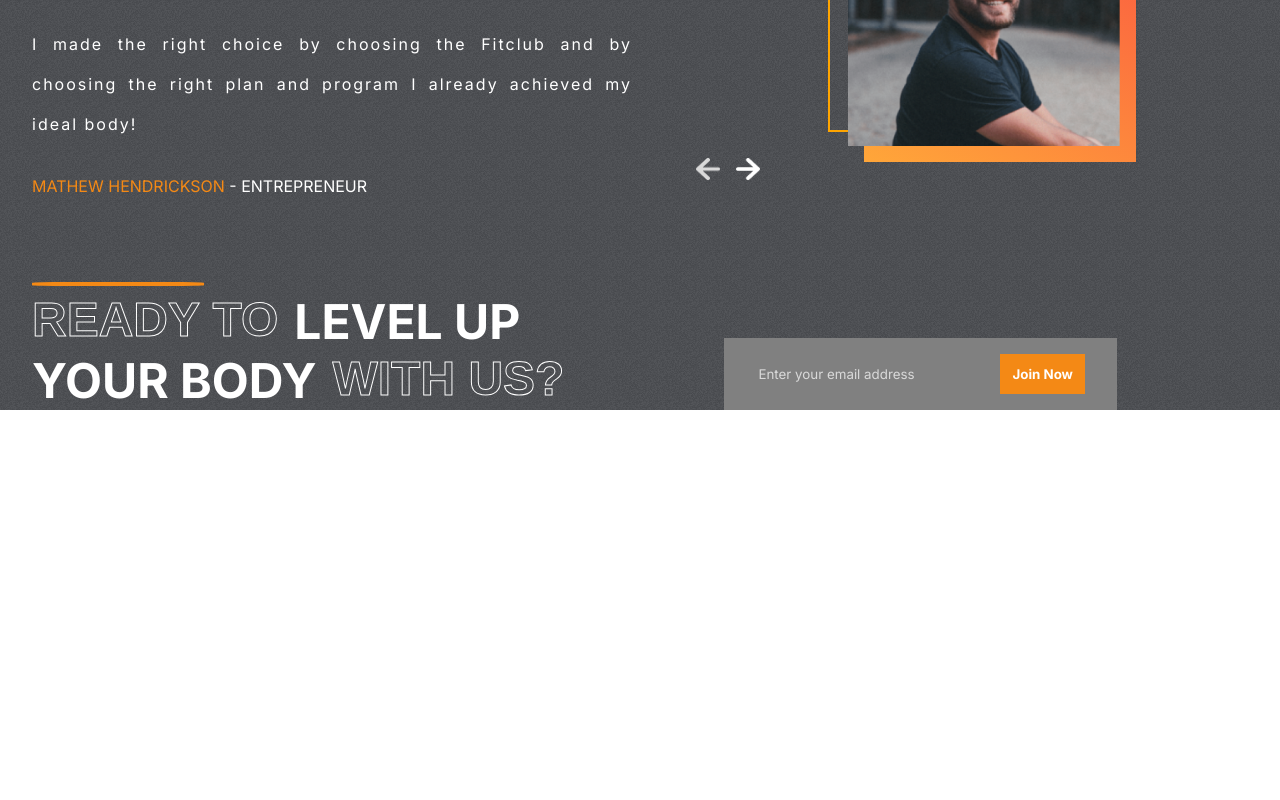
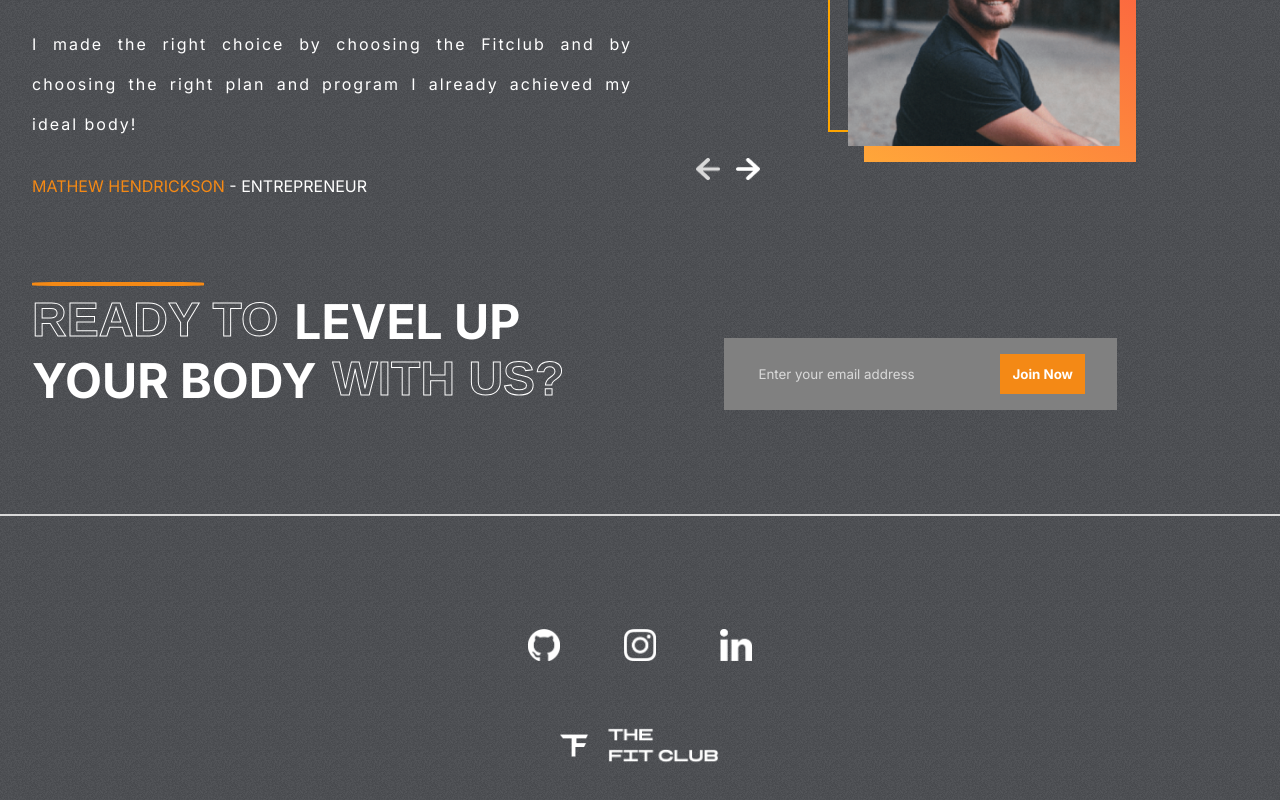
Before and after one commit to asad-amjad/GymApp-React, a React (Create React App) app: page / in a window 1280 px wide. Shown: the part 2734-3534 px from the top of the page. Before the commit the page ends 3144 px from the top, so only its background shows below. Built offline with nearby package versions, Linux system fonts and the light colour scheme.

Commit message:
Footer section

```diff
--- a/src/App.js
+++ b/src/App.js
@@ -5,6 +5,7 @@
 import Programs from "./components/Programs/Programs";
 import Reasons from "./components/Reasons/Reasons";
 import Testmonials from "./components/Testmonials/Testmonials";
+import Footer from "./components/Footer/Footer";
 function App() {
   return (
     <div className="App">
@@ -14,6 +15,7 @@
       <Plans />
       <Testmonials />
       <Join />
+      <Footer />
     </div>
   );
 }
--- /dev/null
+++ b/src/components/Footer/Footer.css
@@ -0,0 +1,28 @@
+.Footer-container {
+  position: relative;
+}
+.Footer-container > hr {
+  border: 1px solid var(--lightgray);
+}
+.footer {
+  padding: 1rem 2rem;
+  display: flex;
+  flex-direction: column;
+  gap: 4rem;
+  align-items: center;
+  justify-content: center;
+  height: 20rem;
+}
+.social-links {
+  display: flex;
+  gap: 4rem;
+}
+
+.social-links > img {
+  width: 2rem;
+  height: 2rem;
+  cursor: pointer;
+}
+.logo-f > img {
+  width: 10rem;
+}
--- /dev/null
+++ b/src/components/Footer/Footer.jsx
@@ -0,0 +1,25 @@
+import Instagram from "../../assets/instagram.png";
+import Linkedin from "../../assets/linkedin.png";
+import Github from "../../assets/github.png";
+import Logo from "../../assets/logo.png";
+import "./Footer.css";
+
+const Footer = () => {
+  return (
+    <div className="Footer-container">
+      <hr />
+
+      <div className="footer">
+        <div className="social-links">
+          <img src={Github} alt="" />
+          <img src={Instagram} alt="" />
+          <img src={Linkedin} alt="" />
+        </div>
+        <div className="logo-f">
+          <img src={Logo} alt="" />
+        </div>
+      </div>
+    </div>
+  );
+};
+export default Footer;
```
